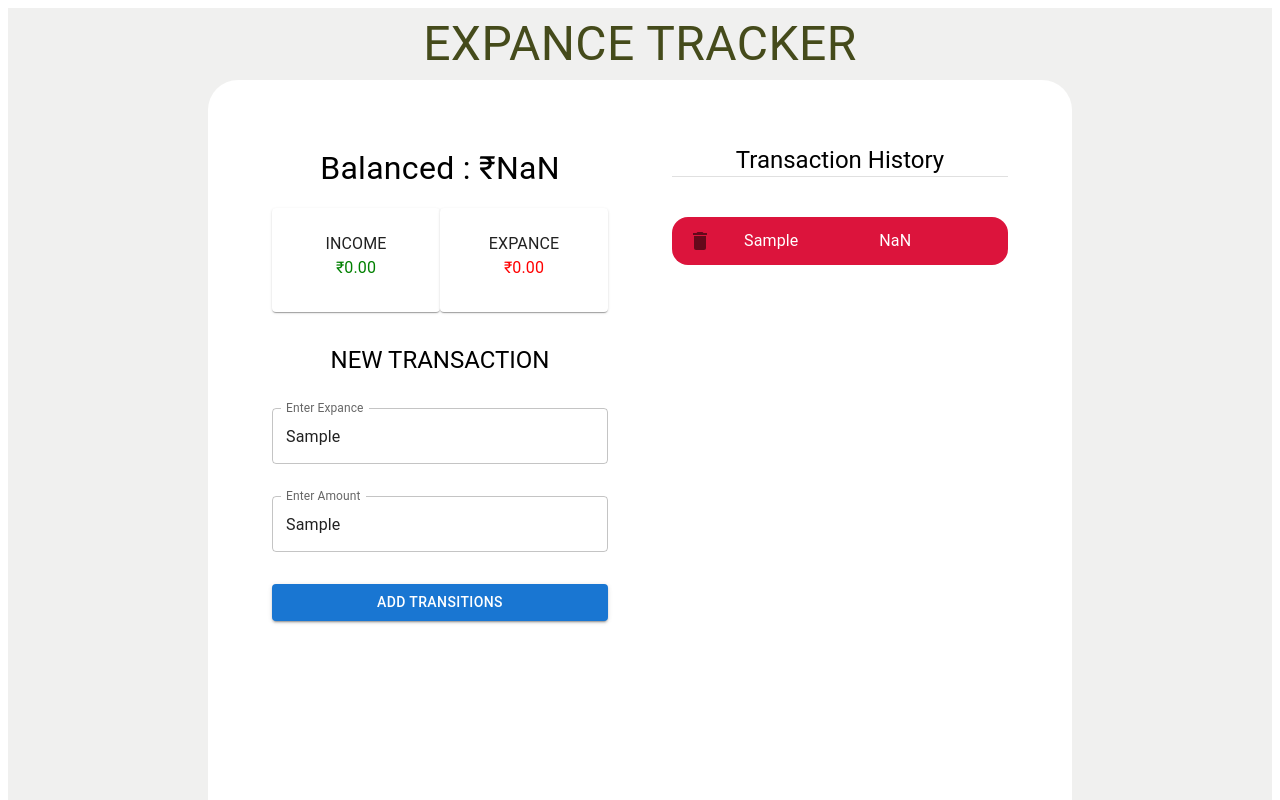
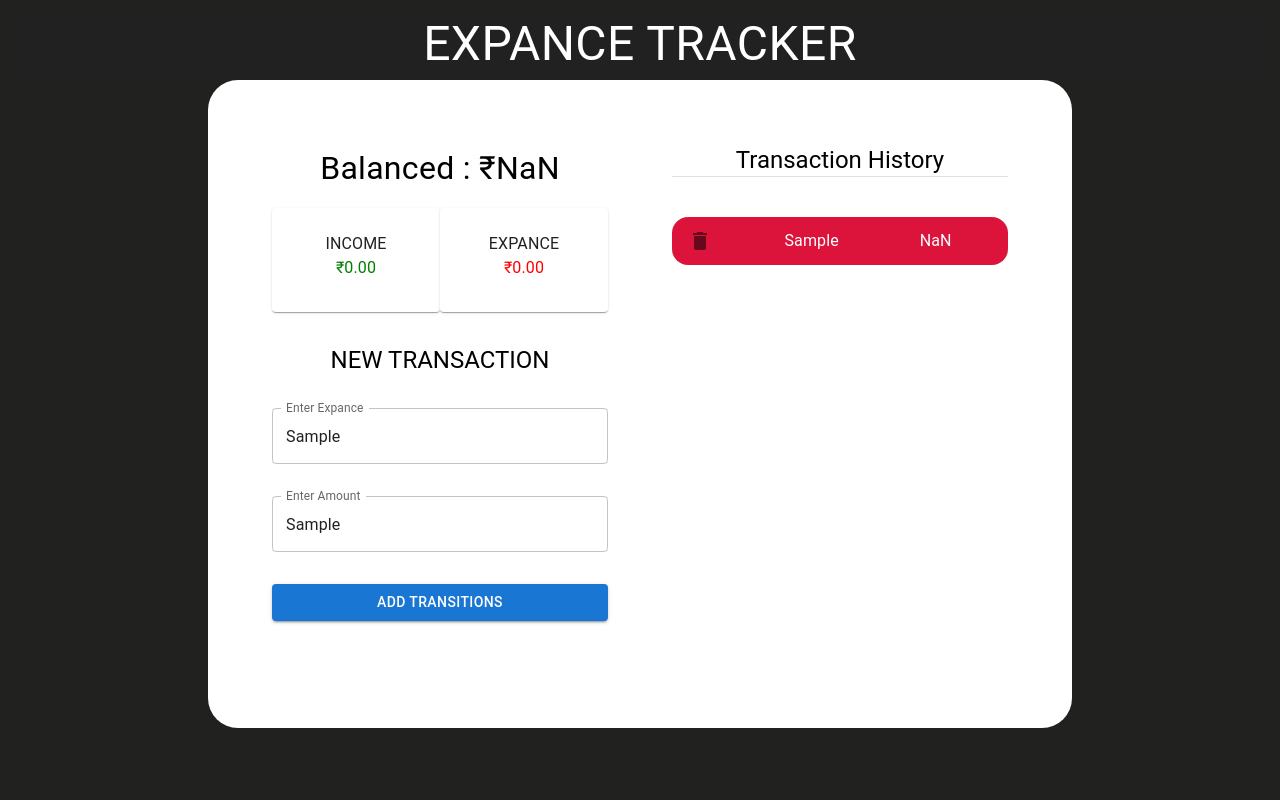
Before and after one commit to Divyyanshu/Expance_Tracker_App, a React (Vite) app in the folder Expance_Tracker/: page / in a window 1280 px wide. Both pictures are taken after typing "Sample", "Sample" into the empty fields and a click on the button "ADD TRANSITIONS". Shown: the top 800 px of the page. Built offline with nearby package versions, Linux system fonts and the light colour scheme.

Commit message:
ui chnges

```diff
--- a/Expance_Tracker/src/App.css
+++ b/Expance_Tracker/src/App.css
@@ -4,8 +4,15 @@
   padding: 2rem;
   text-align: center;
 } */
-.App{
+/* .App{
   height: 800vh;
-  background-color: rgb(240, 240, 239);
+  background-color: rgb(209, 209, 209);
   text-align: center;
+  @media (max-width: 768px) {
+    .AppContainer {
+      padding: 10px;}
+}} */
+
+body{
+  background-color : #212120;
 }
--- a/Expance_Tracker/src/App.jsx
+++ b/Expance_Tracker/src/App.jsx
@@ -9,8 +9,13 @@ import { useState } from 'react'
 
 const Header = styled(Typography)`
 font-size : 3rem;
+text-align :center;
 text-transform : uppercase;
-color : #454B1B;
+background-color : #212121;
+color : #fff;
+ @media (max-width: 768px) {
+    padding: 10px;
+  }
 `
 const Container = styled(Box)`
 display : flex;
@@ -21,7 +26,7 @@ width : 800px;
 border-radius : 30px;
 
 & > div{
-height : 150vh;
+height : 65vh;
 width : 50%;
 padding : 2rem
 }
@@ -29,11 +34,10 @@ padding : 2rem
 
 function App() {
 
-  const [transactions ,setTransactions] = useState([
+  const [transactions ,setTransactions] = useState([])
+  return (
 
-  ])
-  return (
-    <Box className='App'>
+    <>
      <Header>Expance Tracker</Header>
     <Container>
      <Box>
@@ -45,7 +49,9 @@ function App() {
        <Transaction transactions = {transactions} setTransactions = {setTransactions}/>
      </Box>
     </Container>
-    </Box>
+    </>
+
+
   )
 }
 
--- a/Expance_Tracker/src/components/Balance.jsx
+++ b/Expance_Tracker/src/components/Balance.jsx
@@ -2,6 +2,7 @@ import { Box, Typography, styled } from "@mui/material"
 
 const BalancedText = styled(Typography)`
   font-size : 2rem;
+  text-align :center;
   margin-bottom : 1rem;
 `
 
--- a/Expance_Tracker/src/components/ExpancCard.jsx
+++ b/Expance_Tracker/src/components/ExpancCard.jsx
@@ -3,6 +3,7 @@ import { Typography, Card, CardContent, styled } from "@mui/material";
 
 const Container = styled(Typography)`
 display : flex;
+text-align :center;
 & > div{
 flex : 1;
 padding : 0.5rem;
--- a/Expance_Tracker/src/components/NewTransation.jsx
+++ b/Expance_Tracker/src/components/NewTransation.jsx
@@ -4,6 +4,7 @@ import { useState } from "react";
 
 const Container = styled(Typography)`
 display : flex;
+text-align : center;
 flex-direction : column;
 & > h5 ,& >div , &> button{
    margin-top : 2rem;
--- a/Expance_Tracker/src/components/Transaction.jsx
+++ b/Expance_Tracker/src/components/Transaction.jsx
@@ -6,6 +6,7 @@ import DeleteIcon from '@mui/icons-material/Delete';
 
 const Detail = styled(ListItem)`
 margin-top : 2rem;
+text-align :center;
 border-radius : 1rem;
 `
 
@@ -18,7 +19,7 @@ const deletTransaction = (id) =>{
 }
 
     return(
-       <Detail style={{background :`${color}`, color: "#fff" }}>
+       <Detail style={{background :`${color}`, color: "#fff"}}>
         <ListItemIcon>
             <DeleteIcon onClick ={()=>deletTransaction(transaction.id)}/>
         </ListItemIcon>
--- a/Expance_Tracker/src/components/Transactions.jsx
+++ b/Expance_Tracker/src/components/Transactions.jsx
@@ -1,11 +1,14 @@
 /* eslint-disable no-unused-vars */
-import { Typography, Box ,Divider ,List} from "@mui/material"
+import { Typography, Box ,Divider ,List,styled} from "@mui/material"
 import Transaction from "./Transaction"
+const TransBox = styled(Typography)`
+text-align :center;
+`
 
 // eslint-disable-next-line react/prop-types
 function Transactions({transactions ,setTransactions}){
     return(
-        <Box>
+        <TransBox>
             <Typography variant="h5" color="initial"> Transaction History</Typography>
             <Divider/>
             <List>
@@ -17,7 +20,7 @@ function Transactions({transactions ,setTransactions}){
                     ))
                 }
             </List>
-        </Box>
+        </TransBox>
     )
 }
 
```
Lines whose indentation alone changed are shown as unchanged.
